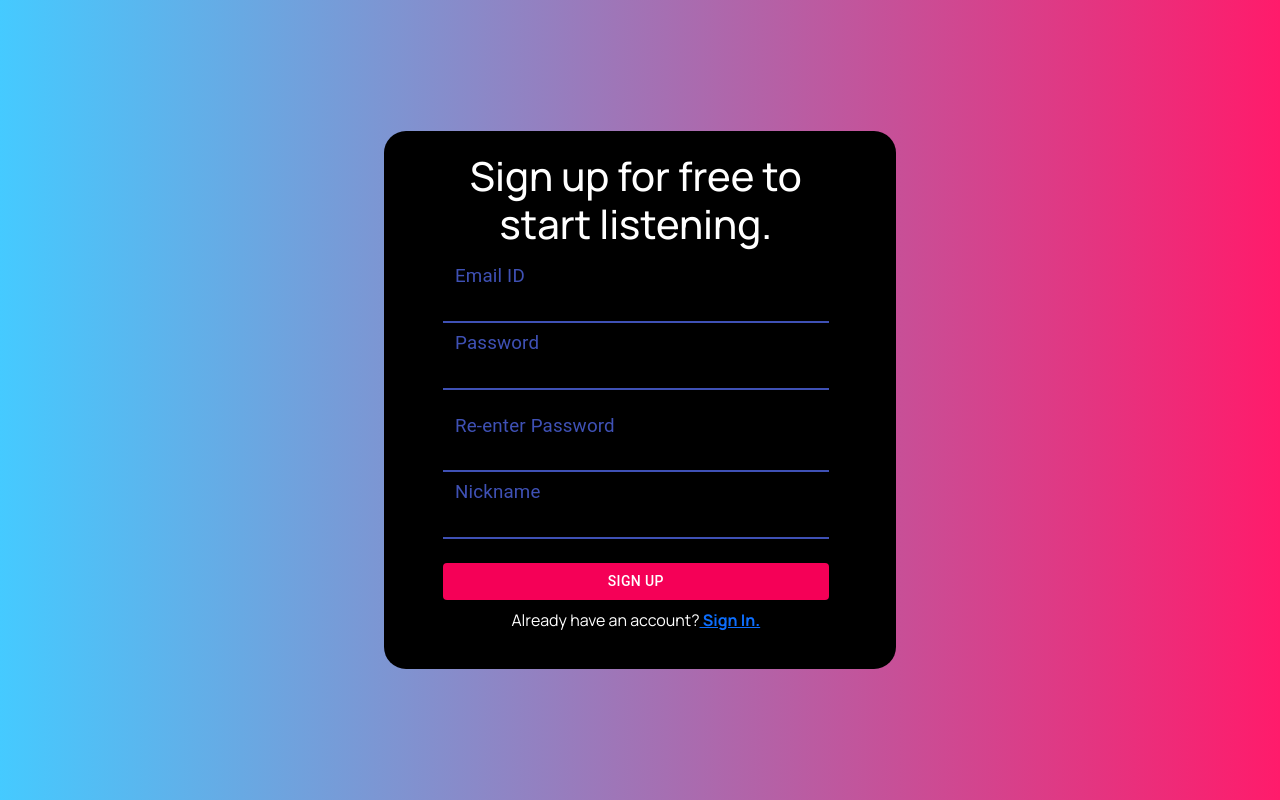
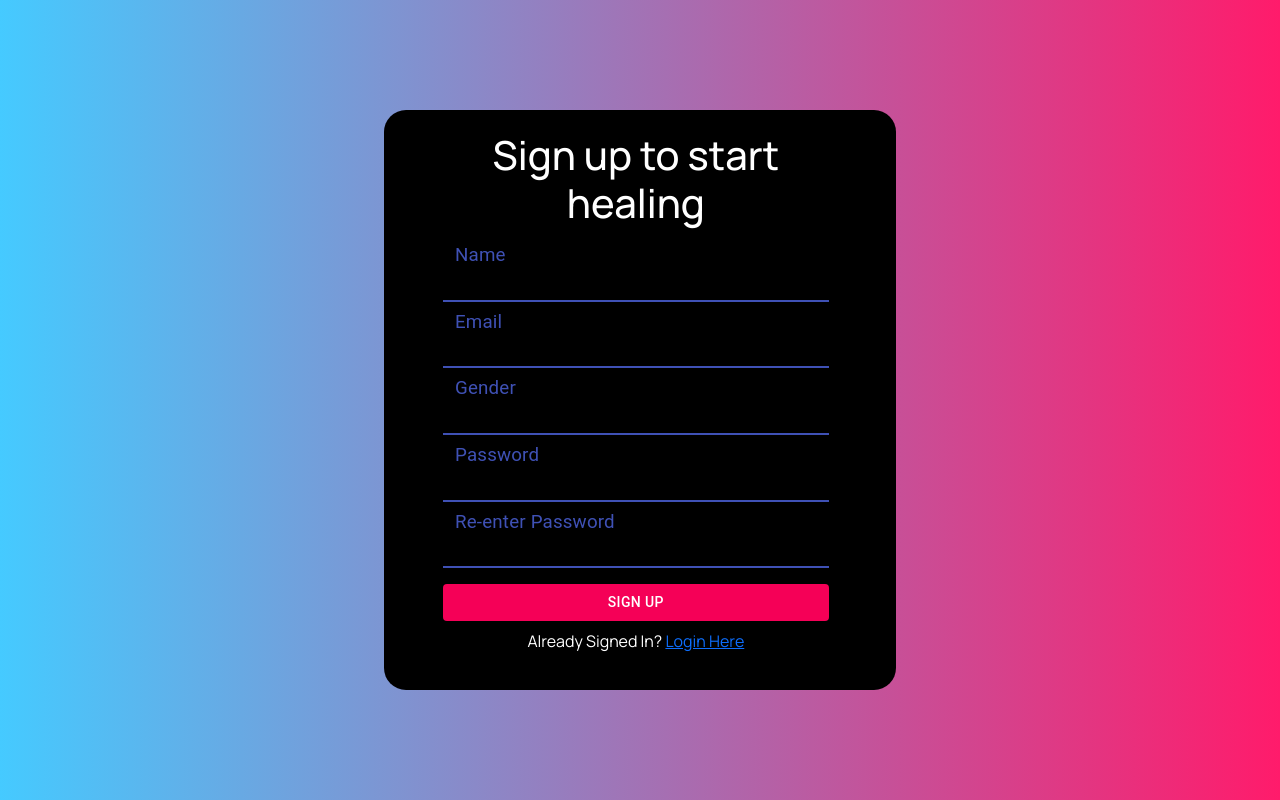
Before and after one commit to Rithik-rethink/Viby_frontend, a React (Create React App) app: page /register in a window 1280 px wide. Built offline with nearby package versions, Linux system fonts and the light colour scheme.

Commit message:
Signin and Signup

```diff
--- /dev/null
+++ b/src/BackEnd.js
@@ -0,0 +1,69 @@
+export const API = "http://localhost:8000/api/" ;
+
+//SIGNUP
+export const signup = user => {
+    return fetch("http://localhost:8000/api/signup", {
+        method: "POST",
+        headers: {
+            Accept: "application/json",
+            "Content-Type": "application/json"
+        },
+        body: JSON.stringify(user)
+    })
+    .then(response => {
+        return response.json();
+    })
+    .catch(err => console.log(err))
+}
+
+//SIGNIN
+export const signin = user => {
+    console.log("User is", user)
+    return fetch("http://localhost:8000/api/signin", {
+        method: "POST",
+        headers: {
+            Accept: "application/json",
+            "Content-Type": "application/json"
+        },
+        body: JSON.stringify(user)
+    })
+    .then(response => {
+        return response.json();
+    })
+    .catch(err => console.log(err))
+}
+
+//SETTING THE JWT TOKEN IN USER'S BROWSER
+export const authenticate = (data, next) => {
+    if(typeof window!=="undefined"){
+        localStorage.setItem("jwt", JSON.stringify(data))
+        next();
+    }
+}
+
+//SIGNOUT -> REMOVING JWT TOKEN
+export const signout = next => {
+    if(typeof window!=="undefined")
+        localStorage.removeItem("jwt")
+        next();
+
+        return fetch(`${API}/signout`, {
+            method: "GET"
+        })
+        .then(response => {
+            return response.json();
+        })
+        .catch(err => console.log(err))
+
+}
+
+//VALIDATION IF USER IS SIGNED IN
+export const isAuthenticated = () => {
+    if (typeof window === "undefined") {
+        return false
+    }
+    if(localStorage.getItem("jwt"))
+        return JSON.parse(localStorage.getItem("jwt"));
+    else
+        return false
+}
--- a/src/Components/Dashboard/Dashboard.js
+++ b/src/Components/Dashboard/Dashboard.js
@@ -4,7 +4,7 @@ import './Dashboard.css';
 function Dashboard(){
     return(
         <div className='dashboard'>
-            <h1>Dashboard</h1>
+            <h1>DASHBOARD</h1>
         </div>
     );
 }
--- a/src/Components/Login/Login.js
+++ b/src/Components/Login/Login.js
@@ -1,45 +1,69 @@
 import React, {useState} from 'react';
+import {} from "react-router-dom";
+import {authenticate, signin, isAuthenticated} from "../../BackEnd";
 import './Login.css';
 import {TextField} from '@material-ui/core';
 import {Button} from '@material-ui/core';
-import {FormControlLabel,Checkbox} from '@material-ui/core';
+import {} from '@material-ui/core';
 
 
-function Login(){
-    const [email, setEmail]=useState("");
-    const [password, setPassword]=useState("");
-    const [erroremail, setErroremail]=useState(false);
-    const [errorpassword, setErrorpassword]=useState(false);
-    const [errormsg, setErrormsg]=useState("");
-    const [rememberme, setRememberme]=useState(false);
+function Login() {
 
-    function handleChange(event, element){
-        var value=event.currentTarget.value;
-        if(element==="email") setEmail(value);
-        else if(element==="password") setPassword(value);
+    const [values,setValues] = useState({
+        email : "",
+        password: "",
+        error: "",
+        loading: false
+    });
+
+    const {email,password,error,loading} = values
+    const {user} = isAuthenticated();
+
+    const handleChange = name => event => {
+        setValues({...values, error: false, [name] : event.target.value})
     }
 
-    function handleClick(){
-        if(email===""){
-            setErroremail(true);
-            setErrormsg("Email ID cannot be empty")
-            return
-        }
-        setErroremail(false);
-        if(password===""){
-            setErrorpassword(true);
-            setErrormsg("Password cannot be empty")
-            return;
-        }
-        setErrorpassword(false);
-        console.log(rememberme)
-        console.log('clicked');
+    const onSubmit = event => {
+        event.preventDefault();
+        setValues({...values, error: false, loading:true})
+        signin({email,password})
+        .then(data => {
+            if(data.error){
+                setValues({...values, error: data.error, loading:false})
+            }
+            else{
+                authenticate(data, () => {
+                    setValues({
+                        ...values,
+                    })
+                })
+            console.log(user)
+            }
+        })
+        .catch()
     }
 
-    function handleCheckClick(event){
-        let val=event.target.checked;
-        setRememberme(val);
+    const loadingMessage = () => {
+        return(
+            loading && (
+                <div className='alert alert-info'>
+                    <h2>Loading...</h2>
+                </div>
+            )
+        )
     }
+
+    const errorMessage = () => {
+        return (<div className='mt-2' style={{display: error ? "" : "none",color:"red"}}>
+            {error}
+        </div>)
+    }
+
+
+
+
+
+
 
     return(
         <div className='login'>
@@ -50,19 +74,22 @@ function Login(){
                         All your Shazams in one place.
                         </center>
                     </h1>
+                    {loadingMessage()}
+                    {errorMessage()}
                     <form className='form' noValidate autoComplete='off'>
-                    {erroremail?<TextField id="outlined-basic" className='textfield col-12 col-sm-12' color='primary' focused inputProps={{style: {fontSize: 25, color: 'white'}}} InputLabelProps={{style: {fontSize: 25}}} label="Email ID" variant="filled" onChange={(event)=>handleChange(event,"email")} error/>:<TextField id="outlined-basic" className='textfield col-12 col-sm-12' color='primary' focused inputProps={{style: {fontSize: 25, color: 'white'}}} InputLabelProps={{style: {fontSize: 25}}} label="Email ID" variant="filled" onChange={(event)=>handleChange(event,"email")}/>}
-                        {errorpassword?<TextField id="outlined-basic" className='mt-3 textfield col-12 col-sm-12' color='primary' type="password" focused inputProps={{style: {fontSize: 25, color: 'white'}}} InputLabelProps={{style: {fontSize: 25}}} label="Password" variant="filled" onChange={(event)=>handleChange(event,"password")} error/>:<TextField id="outlined-basic" className='mt-3 textfield col-12 col-sm-12' color='primary' type="password" focused inputProps={{style: {fontSize: 25, color: 'white'}}} InputLabelProps={{style: {fontSize: 25}}} label="Password" variant="filled" onChange={(event)=>handleChange(event,"password")}/>}
-                        <center className='mt-2'>
-                            <FormControlLabel
-                            control={<Checkbox color='secondary' style={{color:'white'}}/>}
-                            label="Remember me"
-                            labelPlacement='end'
-                            onChange={(event)=>handleCheckClick(event)}
-                            />
-                        </center>
-                        <center className='mt-2' style={{color:"red"}}>{errormsg}</center>
-                        <Button variant='contained' className='mt-3' color='secondary' style={{width:'100%'}} onClick={handleClick}>Log In</Button>
+                        <TextField id="outlined-basic" className='textfield col-12 col-sm-12'
+                        color='primary' focused inputProps={{style: {fontSize: 25, color: 'white'}}}
+                        InputLabelProps={{style: {fontSize: 25}}} label="Email ID" variant="filled"
+                        value={email} onChange={handleChange("email")}/>
+
+                        <TextField id="outlined-basic" className='mt-3 textfield col-12 col-sm-12'
+                        color='primary' type="password" focused inputProps={{style: {fontSize: 25, color: 'white'}}}
+                        InputLabelProps={{style: {fontSize: 25}}} label="Password" variant="filled"
+                        value={password} onChange={handleChange("password")}/>
+
+
+                        {/* <center className='mt-2' style={{color:"red"}}>{errormsg}</center> */}
+                        <Button variant='contained' className='mt-3' color='secondary' style={{width:'100%'}} onClick={onSubmit}>Log In</Button>
                         <center><p className='login_redirect mt-2'>Don't have an account?<b><a href='/register'> Sign Up.</a></b></p></center>
                     </form>
                 </div>
--- a/src/Components/Register/Register.js
+++ b/src/Components/Register/Register.js
@@ -1,94 +1,138 @@
 import React, {useState} from 'react';
+import {Link} from 'react-router-dom'
 import './Register.css';
 import {TextField} from '@material-ui/core';
 import {Button} from '@material-ui/core';
-import Axios from 'axios';
+import{signup} from "../../BackEnd"
 
 function Register(){
-    const [email, setEmail]=useState("");
-    const [password, setPassword]=useState("");
-    const [repassword, setRepassword]=useState("");
-    const [nickname, setNickname]=useState("");
-    const [erroremail, setErroremail]=useState(false);
-    const [errormsg, setErrormsg]=useState("");
-    const [errorpwd, setErrorpwd]=useState(false);
-    const [errorname, setErrorname]=useState(false);
-    const [redirect, setRedirect]=useState(false);
+    // const [email, setEmail]=useState("");
+    // const [password, setPassword]=useState("");
+    // const [repassword, setRepassword]=useState("");
+    // const [nickname, setNickname]=useState("");
+    // const [erroremail, setErroremail]=useState(false);
+    // const [errormsg, setErrormsg]=useState("");
+    // const [errorpwd, setErrorpwd]=useState(false);
+    // const [errorname, setErrorname]=useState(false);
 
-    function handleChange(event, element){
-        var value=event.currentTarget.value;
-        if(element==="email") setEmail(value);
-        else if(element==="password") setPassword(value);
-        else if(element==="repassword") setRepassword(value);
-        else if(element==="nickname") setNickname(value);
+    const [values,setValues] = useState({
+        name: "",
+        email: "",
+        gender: "",
+        password: "",
+        repassword: "",
+        error: "",
+        succcess: false,
+    })
+
+    const {name,email,gender,password,repassword, success, error}=values
+
+    const handleChange = name => event => {
+        setValues({...values, error: false, [name] : event.target.value})
     }
 
-    function handleClick(){
-        if(email===""){
-            setErroremail(true);
-            setErrormsg("Email cannot be empty");
-            return;
-        }
-        setErroremail(false);
-        if(password!==repassword){
-            setErrorpwd(true);
-            setErrormsg("Passwords do not match");
-            return;
-        }
-        if(password===""){
-            setErrorpwd(true);
-            setErrormsg("Password cannot be empty");
-            return;
-        }
-        setErrorpwd(false);
-        if(nickname===""){
-            setErrorname(true);
-            setErrormsg("Name cannot be empty");
-            return;
-        }
-        setErrorname(false);
-        setErrormsg("");
-        // console.log("Email is "+email);
-        // console.log("Password is "+password);
-        // console.log("Name is "+nickname);
-        var params={
-            "username": nickname,
-            "email": email,
-            "password": password
-        }
-        const url= "http://localhost:8262/register";
-        Axios.post(url , params, {
-            "headers" : {
-                "Accept" : "application/json",
-                "content-type" : "application/json",
-            },
-            withCredentials : true
-        }).then(response => {
-            setRedirect(true);
-        }).catch(err => {
-            console.log(err);
-            setErrormsg(err.message);
-        });
-        console.log('clicked');
+    const onSubmit = event => {
+        event.preventDefault()
+        console.log(values)
+        setValues({...values, error: false})
+        signup({name, gender, email, password})
+        .then(data => {
+            if(data.error){
+                setValues({...values, error: data.error, succcess: false})
+            }
+            else{
+                setValues({
+                    ...values,
+                    name: "",
+                    email: "",
+                    gender: "",
+                    password: "",
+                    repassword: "",
+                    error: "",
+                    success: true,
+                })
+            }
+        })
+        .catch(err => {
+            if(err){
+                console.log("Error in signup")
+            }
+            else{
+                console.log("Sign up successful!")
+            }
+        })
     }
-    if(redirect) return(<Redirect to={{pathname: "/in", state: {token: this.state.token}}}/>);
+
+    const successMessage = () => {
+            return(
+                <div>
+                    <center style={{display: success? "none": ""}}><p className='register_redirect mt-2'>
+                        Already Signed In? <Link to="/login">Login Here </Link></p>
+                    </center>
+                    <center style={{display: success? "": "none"}}><p className='register_redirect mt-2'>
+                        You have successfully signed in.<Link to="/login">Login Here </Link></p>
+                    </center>
+                </div>
+            )
+
+
+    }
+
+    const errorMessage = () => {
+        return (<div className='mt-2' style={{display: error ? "" : "none",color:"red"}}>
+            {error}
+        </div>)
+    }
+
+
+
     return(
         <div className='register'>
             <div className='register_container'>
                 <div className='mb-3 row offset-1 justify-content-center'>
                     <h1 className='mt-3'>
                         <center>
-                        Sign up for free to start listening.
+                        Sign up to start healing
                         </center>
                     </h1>
+                    {errorMessage()}
                     <form className='form' noValidate autoComplete='off'>
-                        {erroremail?<TextField id="outlined-basic" className='textfield col-12 col-sm-12' color='primary' focused inputProps={{style: {fontSize: 25, color: 'white'}}} InputLabelProps={{style: {fontSize: 25}}} label="Email ID" variant="filled" onChange={(event)=>handleChange(event,"email")} error/>:<TextField id="outlined-basic" className='textfield col-12 col-sm-12' color='primary' focused inputProps={{style: {fontSize: 25, color: 'white'}}} InputLabelProps={{style: {fontSize: 25}}} label="Email ID" variant="filled" onChange={(event)=>handleChange(event,"email")}/>}
-                        {errorpwd?<TextField id="outlined-basic" className='textfield col-12 col-sm-12' type="password" color='primary' focused inputProps={{style: {fontSize: 25, color: 'white'}}} InputLabelProps={{style: {fontSize: 25}}} label="Password" variant="filled" onChange={(event)=>handleChange(event,"password")} error/>:<TextField id="outlined-basic" className='textfield col-12 col-sm-12' type="password" color='primary' focused inputProps={{style: {fontSize: 25, color: 'white'}}} InputLabelProps={{style: {fontSize: 25}}} label="Password" variant="filled" onChange={(event)=>handleChange(event,"password")}/>}
-                        {errorpwd?<TextField id="outlined-basic" className='mt-3 textfield col-12 col-sm-12' color='primary' type="password" focused inputProps={{style: {fontSize: 25, color: 'white'}}} InputLabelProps={{style: {fontSize: 25}}} label="Re-enter Password" variant="filled" onChange={(event)=>handleChange(event,"repassword")} error/>:<TextField id="outlined-basic" className='mt-3 textfield col-12 col-sm-12' color='primary' type="password" focused inputProps={{style: {fontSize: 25, color: 'white'}}} InputLabelProps={{style: {fontSize: 25}}} label="Re-enter Password" variant="filled" onChange={(event)=>handleChange(event,"repassword")}/>}
-                        {errorname?<TextField id="outlined-basic" className='textfield col-12 col-sm-12' color='primary' focused inputProps={{style: {fontSize: 25, color: 'white'}}} InputLabelProps={{style: {fontSize: 25}}} label="Nickname" variant="filled" onChange={(event)=>handleChange(event,"nickname")} error/>:<TextField id="outlined-basic" className='textfield col-12 col-sm-12' color='primary' focused inputProps={{style: {fontSize: 25, color: 'white'}}} InputLabelProps={{style: {fontSize: 25}}} label="Nickname" variant="filled" onChange={(event)=>handleChange(event,"nickname")}/>}
-                        <center className='mt-2' style={{color:"red"}}>{errormsg}</center>
-                        <Button variant='contained' className='mt-3' color='secondary' style={{width:'100%'}} onClick={handleClick}>Sign Up</Button>
-                        <center><p className='register_redirect mt-2'>Already have an account?<b><a href='/login'> Sign In.</a></b></p></center>
+                        <TextField id="outlined-basic" className='textfield col-12 col-sm-12'
+                        color='primary' focused inputProps={{style: {fontSize: 25, color: 'white'}}}
+                        InputLabelProps={{style: {fontSize: 25}}} label="Name" variant="filled"
+                        onChange={handleChange("name")}
+                        value={name}/>
+
+                        <TextField id="outlined-basic" className='textfield col-12 col-sm-12'
+                        color='primary' focused inputProps={{style: {fontSize: 25, color: 'white'}}}
+                        InputLabelProps={{style: {fontSize: 25}}} label="Email" variant="filled"
+                        onChange={handleChange("email")}
+                        value={email}/>
+
+                        <TextField id="outlined-basic" className='textfield col-12 col-sm-12'
+                        color='primary' focused inputProps={{style: {fontSize: 25, color: 'white'}}}
+                        InputLabelProps={{style: {fontSize: 25}}} label="Gender" variant="filled"
+                        onChange={handleChange("gender")}
+                        value={gender}/>
+
+                        <TextField id="outlined-basic" className='textfield col-12 col-sm-12'
+                        color='primary' focused inputProps={{style: {fontSize: 25, color: 'white'}}}
+                        InputLabelProps={{style: {fontSize: 25}}} label="Password" variant="filled"
+                        onChange={handleChange("password")}
+                        value={password}/>
+
+                        <TextField id="outlined-basic" className='textfield col-12 col-sm-12'
+                        color='primary' focused inputProps={{style: {fontSize: 25, color: 'white'}}}
+                        InputLabelProps={{style: {fontSize: 25}}} label="Re-enter Password" variant="filled"
+                        onChange={handleChange("repassword")}
+                        value={repassword}/>
+
+                        <Button variant='contained' className='mt-3'
+                            color='secondary' style={{width:'100%'}}
+                            onClick={onSubmit}>
+                            Sign Up
+                        </Button>
+                        {successMessage()}
                     </form>
                 </div>
             </div>
```
Also changed, not shown: 1 other file (tests, documents, lock files or other folders).
